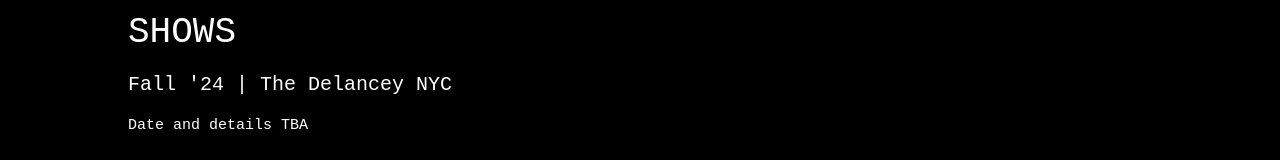
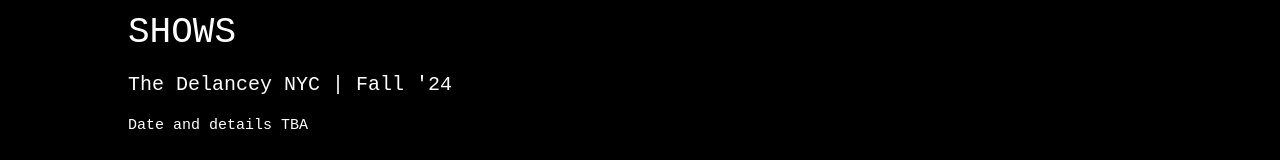
Before and after one commit to rottney/djburnout420.com, a plain HTML site: page index.html in a window 1280 px wide. Shown: the part 632-792 px from the top of the page. Drawn offline with nearby package versions, Linux system fonts and the light colour scheme.

Commit message:
rearrange venue and date

```diff
--- a/index.html
+++ b/index.html
@@ -42,7 +42,7 @@
     <div class="content">
         <h1>SHOWS</h1>
 
-        <h4>Fall '24 | The Delancey NYC</h4>
+        <h4>The Delancey NYC | Fall '24</h4>
         <p>Date and details TBA</p>
         <br>
     </div>
```
